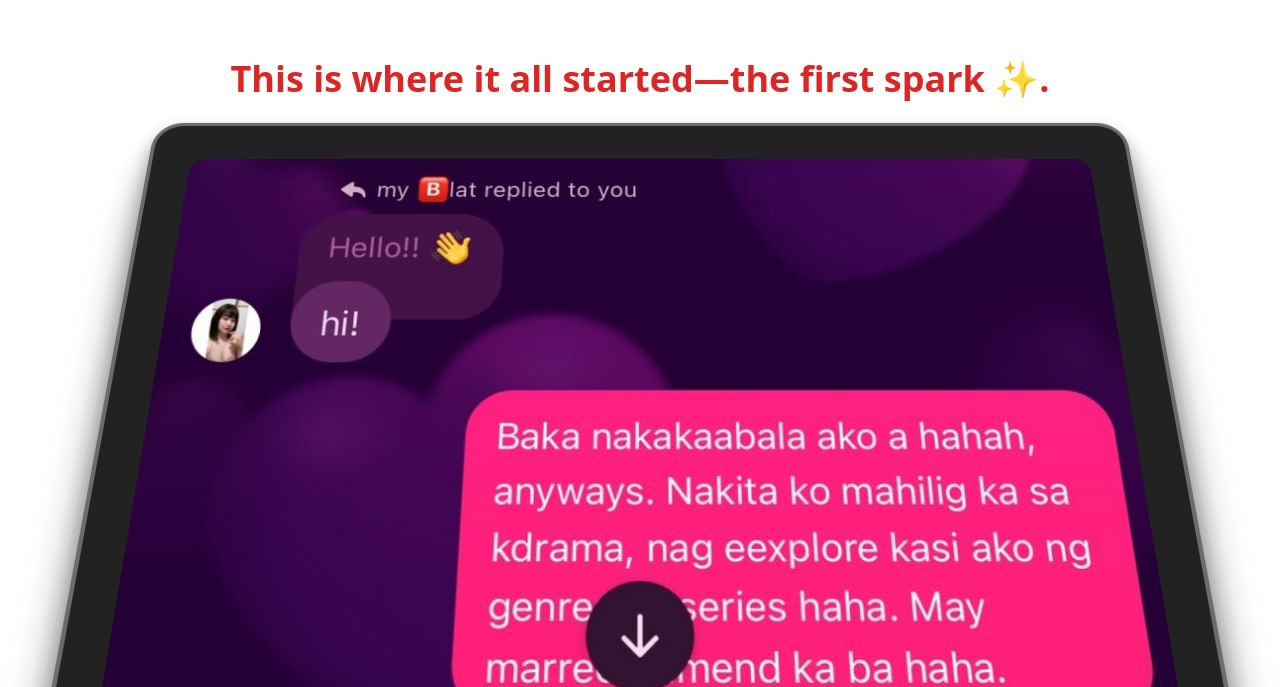
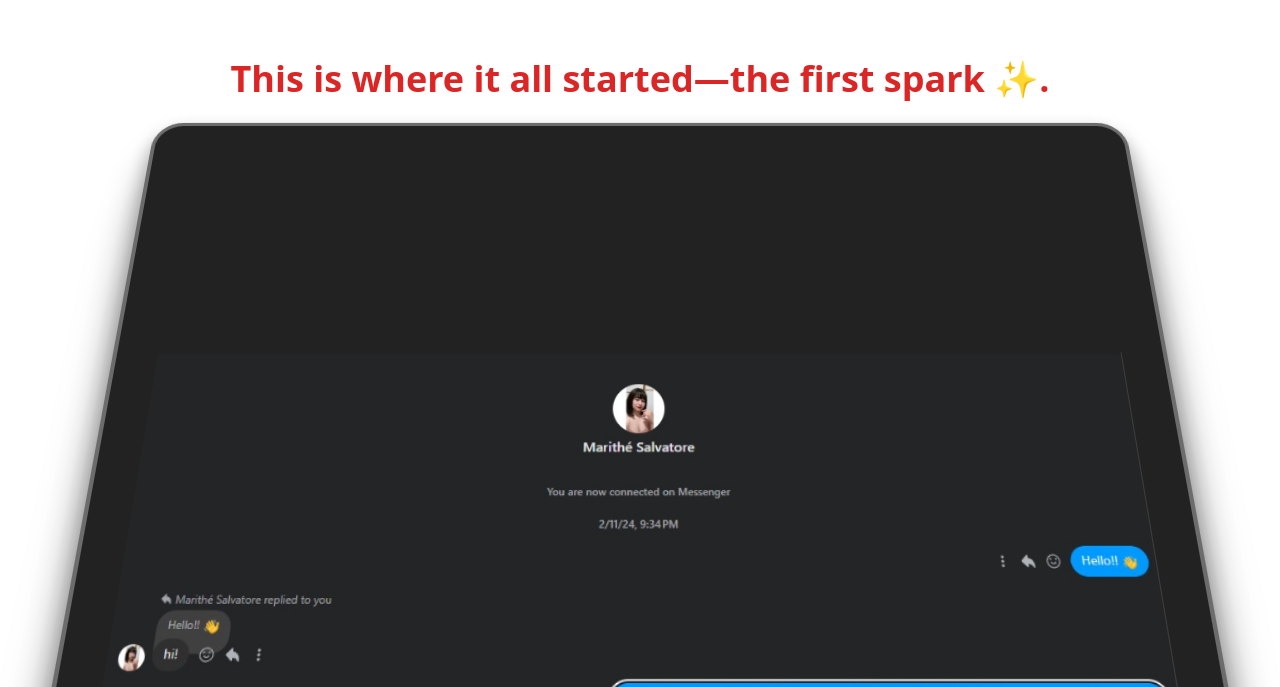
Before and after one commit to 2oofine/lovieloves, a Next.js app: page /loves in a window 1280 px wide. Shown: the part 265-952 px from the top of the page. Built offline with nearby package versions, Linux system fonts and the light colour scheme.

Commit message:
tailwind

```diff
--- a/src/components/Lovie/LovieStart/LovieStart.tsx
+++ b/src/components/Lovie/LovieStart/LovieStart.tsx
@@ -1,7 +1,7 @@
 import { ContainerScroll } from "@/components/ui/container-scroll-animation";
 import React from "react";
 import Image from "next/image";
-import First from "../../../../public/assets/memories/first.jpg";
+import First from "../../../../public/assets/memories/brah.jpg";
 
 const LovieStart = () => {
   return (
@@ -24,7 +24,7 @@ const LovieStart = () => {
           alt="First interaction with lovie"
           height={720}
           width={1400}
-          className="mx-auto object-cover rounded-2xl h-full md:h-[80vh] lg:h-[110vh] object-left-bottom "
+          className="mx-auto rounded-2xl h-full md:h-[80vh] lg:h-[110vh] object-contain "
           draggable={false}
         />
       </ContainerScroll>
```
Also changed, not shown: public/assets/memories/brah.jpg (added).
